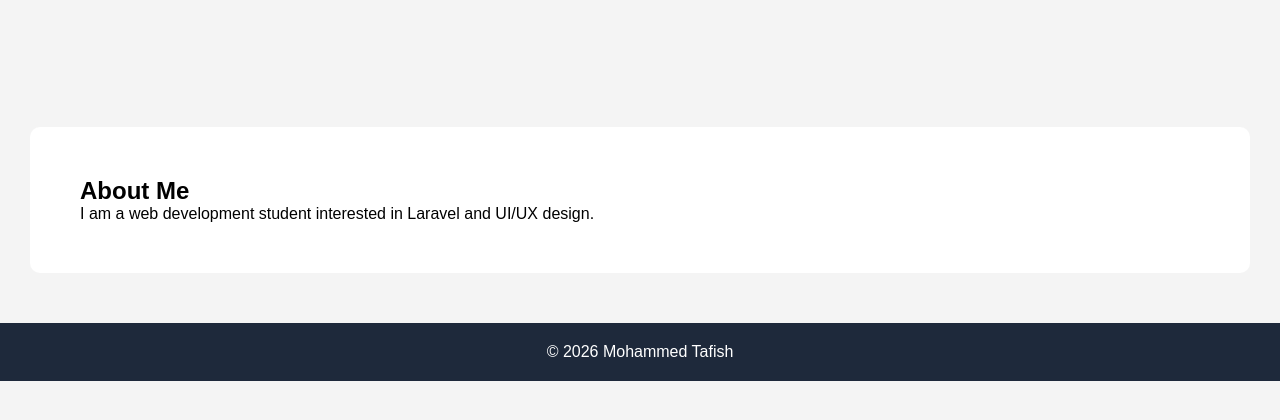
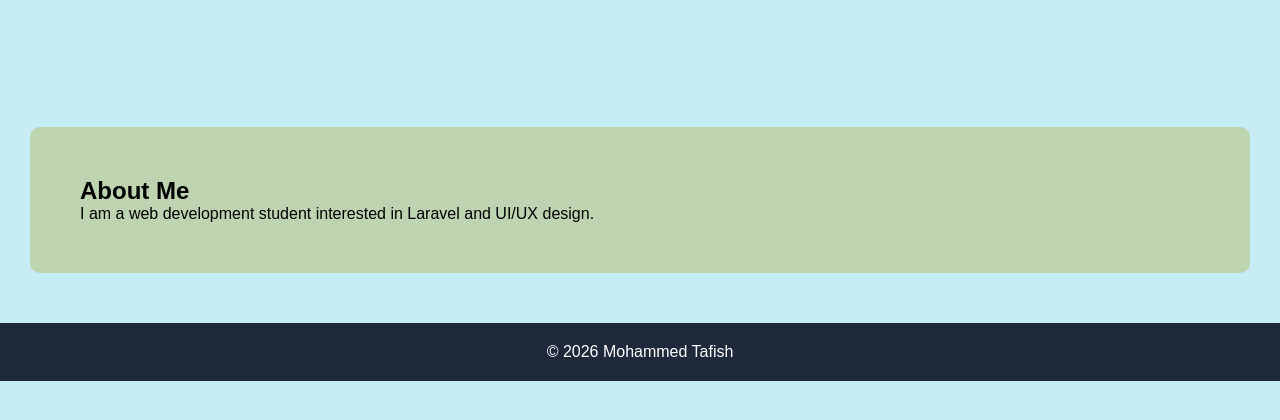
Before and after one commit to MohammedTafish/github-training-project, a plain HTML site: page index.html in a window 1280 px wide. Shown: the part 264-684 px from the top of the page. Drawn offline with Linux system fonts and the light colour scheme.

Commit message:
Updated 1

```diff
--- a/style.css
+++ b/style.css
@@ -6,7 +6,7 @@
 }
 
 body{
-    background:#f4f4f4;
+    background:#c6edf3;
 }
 
 nav{
@@ -41,7 +41,7 @@ nav a{
 
 .about{
     padding:50px;
-    background:white;
+    background:rgb(190, 212, 177);
     margin:30px;
     border-radius:10px;
 }
```
